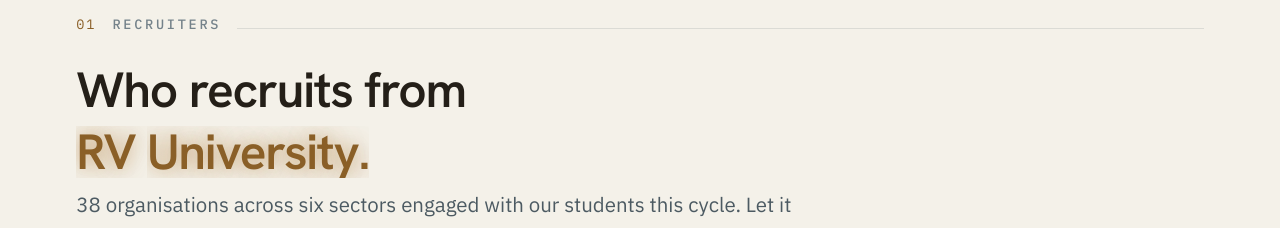
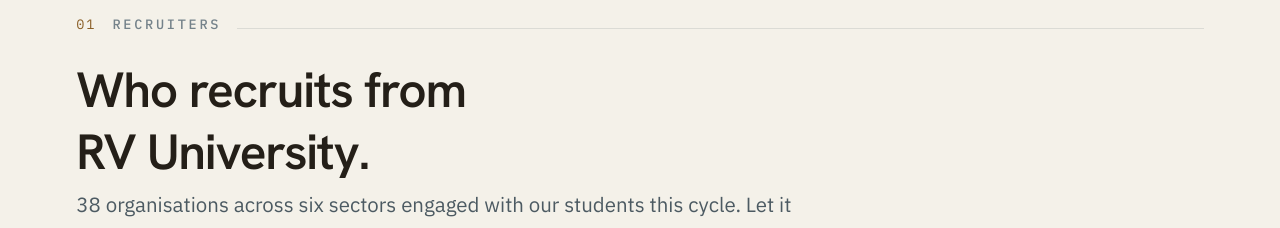
Before and after one commit to BaconKage/rvu-placements-revamp, a React (Vite) app: page / in a window 1280 px wide. Shown: the part 1100-1328 px from the top of the page. Built offline with nearby package versions, Linux system fonts and the light colour scheme.

Commit message:
Recruiters: drop the gold glow on 'RV University' in the heading
The heading's 'RV University' now renders plain ink like the rest of the line,
no gold color or text-shadow. (Header/footer wordmark cycle-glow unchanged.)

```diff
--- a/src/components/sections/Recruiters.jsx
+++ b/src/components/sections/Recruiters.jsx
@@ -154,7 +154,7 @@
       <div className="wrap">
         <Eyebrow idx="01">Recruiters</Eyebrow>
         <h2 className="serif rec-h">
-          <Words text="Who recruits from RV University." glow={new Set([3, 4])} />
+          <Words text="Who recruits from RV University." />
         </h2>
         <p className="lede rec-lede">
           {cards.length} organisations across six sectors engaged with our students this cycle.
```
